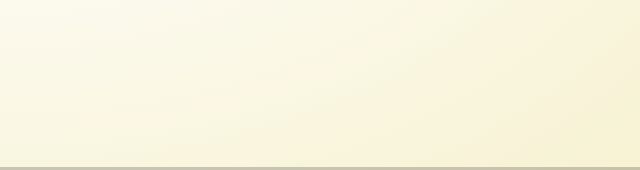
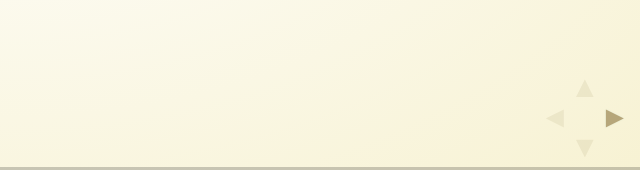
Before and after one commit to R42/lxjs-workshop-slideshow, a plain HTML site: page index.html in a window 1280 px wide. Shown: the part 630-800 px from the top of the page, 640-1280 px from the left. Drawn offline with Linux system fonts and the light colour scheme.

Commit message:
Add controls

```diff
--- a/index.html
+++ b/index.html
@@ -1126,7 +1126,7 @@ Backbone.history.start();</code></pre>
         } );
 
         Reveal.initialize({
-          controls: false,
+          controls: true,
           progress: true,
           history: true,
 
```
